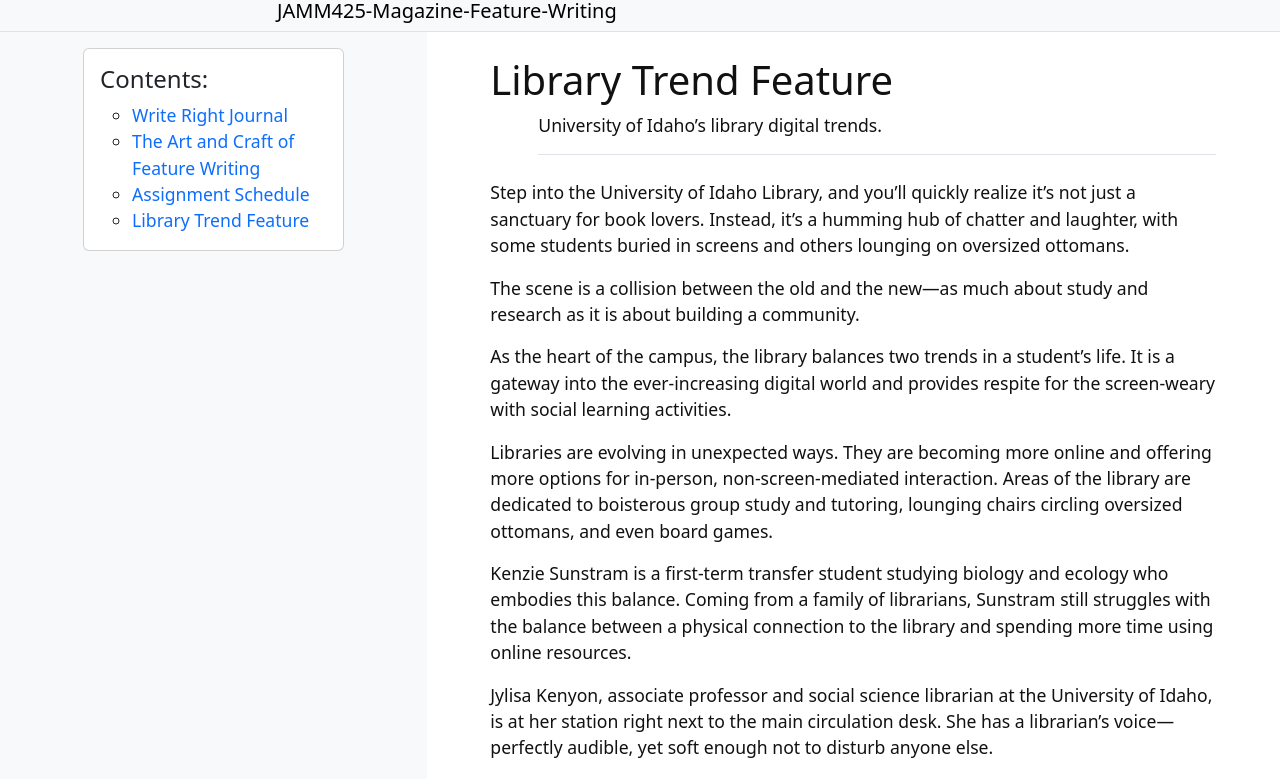
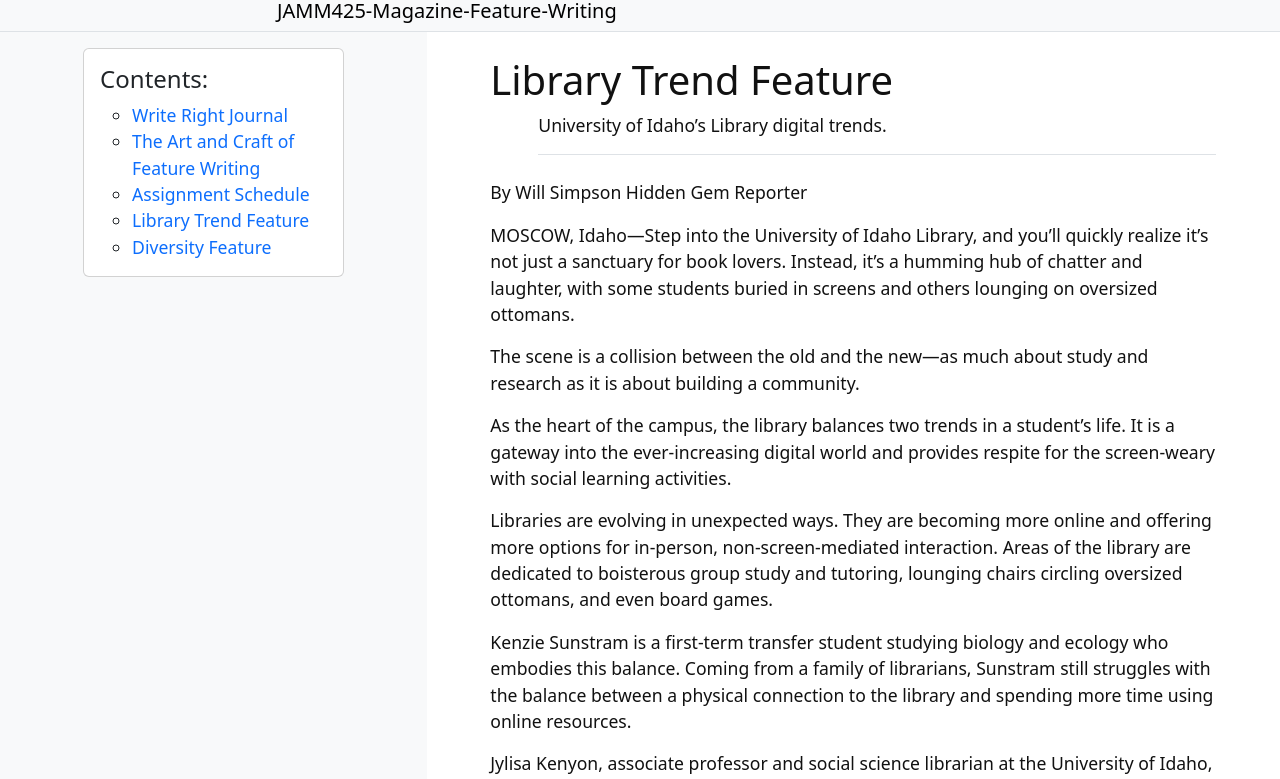
Before and after one commit to woodenzen/JAMM425-Magazine-Feature-Writing, a Jekyll site: the page built from content/4-Library Trend Feature.md, in a window 1280 px wide and 900 px high, cut to the strip 121-900 px from the top of the window. Built offline with Jekyll 4.4.1, drawn with Linux system fonts in a browser that asks for light colours.

Commit message:
Update Library Trend Feature metadata and add Diversity Feature Story

```diff
--- a/content/4-Library Trend Feature.md
+++ b/content/4-Library Trend Feature.md
@@ -1,14 +1,16 @@
 ---
 UUID:      ›[[202411132044]]
 cdate:     11-13-2024 08:44 PM
-tags:      #JAMM425 #blog-post #editorial-writing
+tags:      #JAMM425 #blog-post #editorial-writing #web-JAMM425
 title:       Library Trend Feature
 nav:      Library Trend Feature
 description: >
-        University of Idaho's library digital trends.
+        University of Idaho's Library digital trends.
 ---
+By Will Simpson
+Hidden Gem Reporter
 
-Step into the University of Idaho Library, and you'll quickly realize it's not just a sanctuary for book lovers. Instead, it's a humming hub of chatter and laughter, with some students buried in screens and others lounging on oversized ottomans.
+MOSCOW, Idaho—Step into the University of Idaho Library, and you'll quickly realize it's not just a sanctuary for book lovers. Instead, it's a humming hub of chatter and laughter, with some students buried in screens and others lounging on oversized ottomans.
 
 The scene is a collision between the old and the new—as much about study and research as it is about building a community.
 
```
Also changed, not shown: content/5-Diversity Feature Story.md (added, +76 -0 lines).
